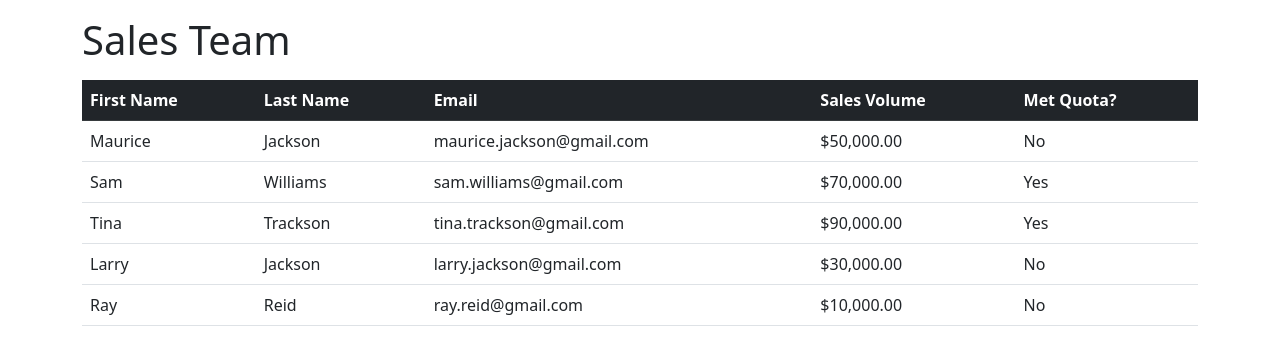
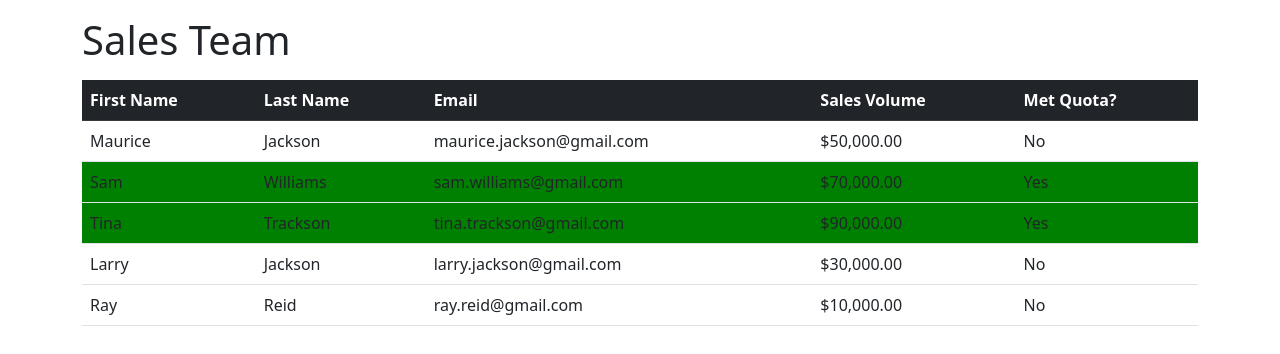
Before and after one commit to cornellreddick/sales-project, an Angular app: page / in a window 1280 px wide. Shown: the top 354 px of the page. Built offline with nearby package versions, Linux system fonts and the light colour scheme.

Commit message:
Added Highlights to row that are above 60,000

```diff
--- a/src/app/sales-person-list/sales-person-list-bootstrap.component.html
+++ b/src/app/sales-person-list/sales-person-list-bootstrap.component.html
@@ -10,7 +10,7 @@
         </tr>
     </thead>
     <tbody>
-        <tr *ngFor="let sp of salesPersonList">
+        <tr *ngFor="let sp of salesPersonList" [ngClass]="{'highlight': sp.salesVolume >= 60000}">
             <td>{{ sp.firstName }}</td>
             <td>{{ sp.lastName }}</td>
             <td>{{ sp.email }}</td>
--- a/src/app/sales-person-list/sales-person-list.component.css
+++ b/src/app/sales-person-list/sales-person-list.component.css
@@ -0,0 +1,3 @@
+.highlight {
+    background-color:green
+  }
```
